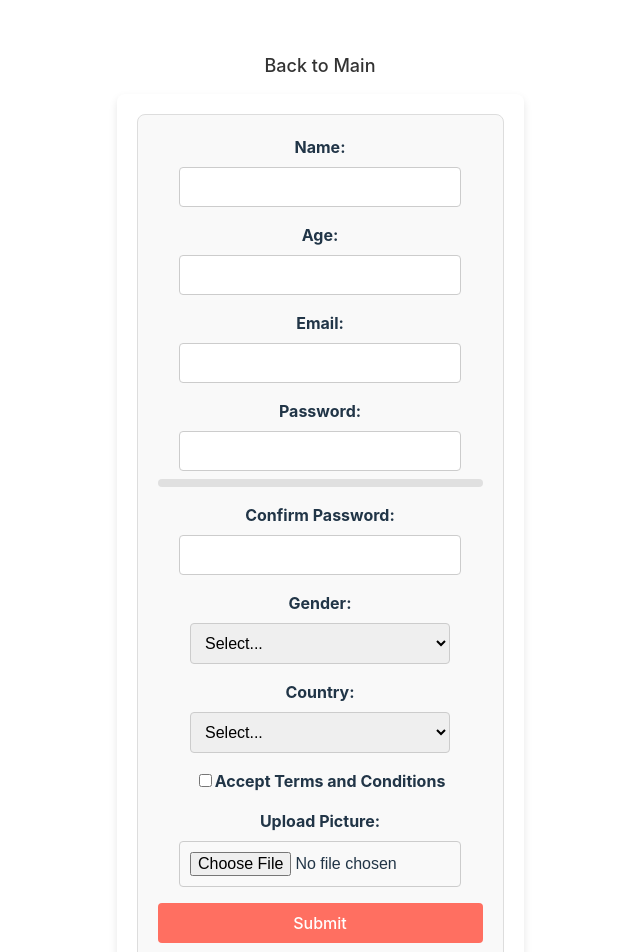
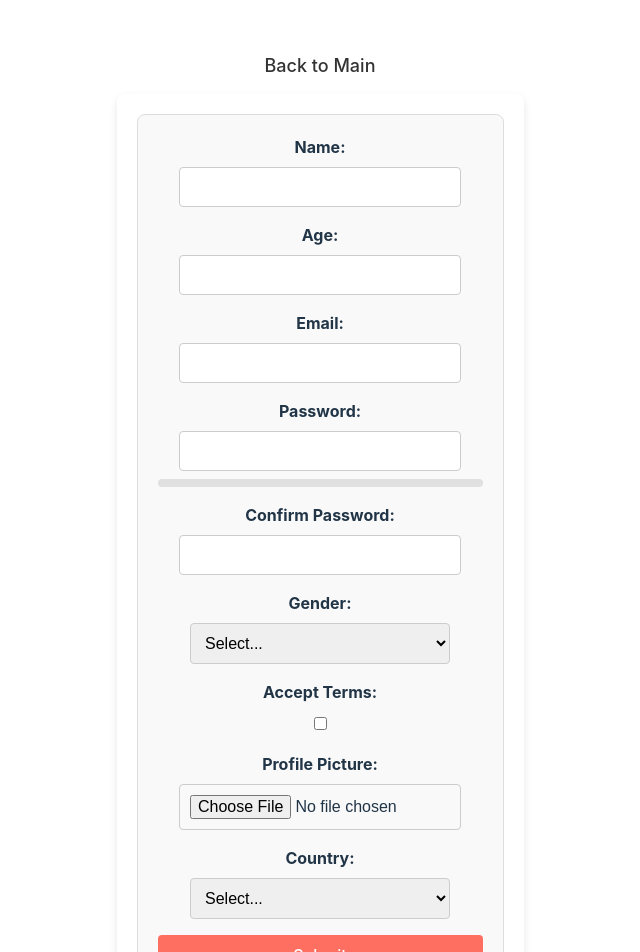
Before and after one commit to PopovaOlha/react-forms, a React (Vite) app: page /uncontrolled in a window 1280 px wide. Shown: the top 952 px of the page, without its empty margins (320-960 px from the left). Built offline with nearby package versions, Linux system fonts and the light colour scheme.

Commit message:
fix: typeScript error with formErrors indexing by updating the type to include dynamic string keys

```diff
--- a/src/components/ControlledForm/ControlledForm.tsx
+++ /dev/null
@@ -1,56 +0,0 @@
-import React from 'react';
-import { useForm } from 'react-hook-form';
-import { useDispatch } from 'react-redux';
-import { updateControlledForm } from '../../features/formSlice';
-import { yupResolver } from '@hookform/resolvers/yup';
-import * as Yup from 'yup';
-import { IFormInputs } from '../../types/interfaces';
-import styles from './ControlledForm.module.css';
-
-const schema = Yup.object().shape({
-  name: Yup.string().required('Name is required'),
-  email: Yup.string().email('Invalid email').required('Email is required'),
-});
-
-const ControlledForm: React.FC = () => {
-  const dispatch = useDispatch();
-  const {
-    register,
-    handleSubmit,
-    formState: { errors },
-  } = useForm<IFormInputs>({
-    resolver: yupResolver(schema),
-  });
-
-  const onSubmit = (data: IFormInputs) => {
-    dispatch(updateControlledForm(data));
-  };
-
-  return (
-    <form className={styles.form} onSubmit={handleSubmit(onSubmit)}>
-      <div className={styles.formGroup}>
-        <label className={styles.label} htmlFor="name">
-          Name:
-        </label>
-        <input className={styles.input} id="name" {...register('name')} />
-        {errors.name && (
-          <p className={styles.errorMessage}>{errors.name.message}</p>
-        )}
-      </div>
-      <div className={styles.formGroup}>
-        <label className={styles.label} htmlFor="email">
-          Email:
-        </label>
-        <input className={styles.input} id="email" {...register('email')} />
-        {errors.email && (
-          <p className={styles.errorMessage}>{errors.email.message}</p>
-        )}
-      </div>
-      <button className={styles.submitButton} type="submit">
-        Submit
-      </button>
-    </form>
-  );
-};
-
-export default ControlledForm;
--- a/src/components/UncontrolledForm/UncontrolledForm.module.css
+++ b/src/components/UncontrolledForm/UncontrolledForm.module.css
@@ -41,7 +41,6 @@
   background-color: #e55a4f;
 }
 
-
 .formGroup {
   margin-bottom: 16px;
 }
--- a/src/components/UncontrolledForm/UncontrolledForm.tsx
+++ b/src/components/UncontrolledForm/UncontrolledForm.tsx
@@ -6,7 +6,7 @@ import { useFormRefs } from '../../utils/refs';
 import { validateField } from '../../utils/validation';
 import { ErrorMessages } from '../../components/ErrorMessages/ErrorMessages';
 import styles from './UncontrolledForm.module.css';
-import { RefKeys } from '../../types/interfaces';
+import { FormErrors } from '../../types/interfaces';
 import { selectCountries } from '../../features/selectors';
 import { passwordStrength } from '../../utils/passwordStrength';
 import {
@@ -14,38 +14,39 @@ import {
   STRENGTH_STRONG,
   STRENGTH_WEAK,
 } from '../../constants/constants';
+import * as Yup from 'yup';
+import { validationSchema } from '../../utils/validationSchema';
 
 const UncontrolledForm: React.FC = () => {
   const dispatch = useDispatch();
   const navigate = useNavigate();
   const refs = useFormRefs();
   const countries = useSelector(selectCountries);
-  const [errors, setErrors] = useState<{ [key: string]: string }>({});
+  const [errors, setErrors] = useState<FormErrors>({});
   const [pictureURL, setPictureURL] = useState<string | null>(null);
   const [passwordStrengthLevel, setPasswordStrengthLevel] = useState<number>(0);
   const [passwordStrengthClass, setPasswordStrengthClass] =
     useState<string>('weak');
 
-  const convertToBase64 = (
-    file: File,
-    callback: (base64String: string) => void,
-  ) => {
-    const reader = new FileReader();
-    reader.onloadend = () => {
-      callback(reader.result as string);
-    };
-    reader.readAsDataURL(file);
-  };
-
+  console.log(pictureURL);
   const handleSubmit = async (e: React.FormEvent) => {
     e.preventDefault();
 
-    const isValid = (Object.keys(refs) as RefKeys[]).every((key) => {
-      validateField(key, refs, setErrors);
-      return !errors[key];
-    });
-
-    if (!isValid) return;
+    try {
+      await validationSchema.validate(
+        {
+          name: refs.name.current?.value,
+          email: refs.email.current?.value,
+          age: refs.age.current?.value,
+          password1: refs.password1.current?.value,
+          password2: refs.password2.current?.value,
+          gender: refs.gender.current?.value,
+          terms: refs.terms.current?.checked,
+          picture: refs.picture.current?.files?.[0],
+          country: refs.country.current?.value,
+        },
+        { abortEarly: false },
+      );
 
       const pictureFile = refs.picture.current?.files?.[0] || null;
       let pictureURL: string | null = null;
@@ -78,6 +79,27 @@ const UncontrolledForm: React.FC = () => {
       });
 
       navigate('/');
+    } catch (err) {
+      if (err instanceof Yup.ValidationError) {
+        const newErrors: FormErrors = {
+          name: '',
+          age: '',
+          email: '',
+          password1: '',
+          password2: '',
+          gender: '',
+          terms: '',
+          picture: '',
+          country: '',
+        };
+        err.inner.forEach((error) => {
+          if (error.path) {
+            newErrors[error.path] = error.message;
+          }
+        });
+        setErrors(newErrors);
+      }
+    }
   };
 
   const handlePasswordChange = () => {
@@ -99,6 +121,7 @@ const UncontrolledForm: React.FC = () => {
     setPasswordStrengthClass(strengthClass);
     validateField('password1', refs, setErrors);
   };
+
   const handleFileChange = () => {
     validateField('picture', refs, setErrors);
     const file = refs.picture.current?.files?.[0] || null;
@@ -107,6 +130,17 @@ const UncontrolledForm: React.FC = () => {
         setPictureURL(base64String);
       });
     }
+  };
+
+  const convertToBase64 = (
+    file: File,
+    callback: (base64String: string) => void,
+  ) => {
+    const reader = new FileReader();
+    reader.onloadend = () => {
+      callback(reader.result as string);
+    };
+    reader.readAsDataURL(file);
   };
 
   return (
@@ -199,9 +233,36 @@ const UncontrolledForm: React.FC = () => {
           <option value="">Select...</option>
           <option value="male">Male</option>
           <option value="female">Female</option>
-          <option value="other">Other</option>
         </select>
         {errors.gender && <ErrorMessages errors={{ gender: errors.gender }} />}
+      </div>
+      <div className={styles.formGroup}>
+        <label className={styles.label} htmlFor="terms">
+          Accept Terms:
+        </label>
+        <input
+          className={styles.checkbox}
+          type="checkbox"
+          id="terms"
+          ref={refs.terms}
+          onChange={() => validateField('terms', refs, setErrors)}
+        />
+        {errors.terms && <ErrorMessages errors={{ terms: errors.terms }} />}
+      </div>
+      <div className={styles.formGroup}>
+        <label className={styles.label} htmlFor="picture">
+          Profile Picture:
+        </label>
+        <input
+          className={styles.input}
+          type="file"
+          id="picture"
+          ref={refs.picture}
+          onChange={handleFileChange}
+        />
+        {errors.picture && (
+          <ErrorMessages errors={{ picture: errors.picture }} />
+        )}
       </div>
       <div className={styles.formGroup}>
         <label className={styles.label} htmlFor="country">
@@ -224,34 +285,6 @@ const UncontrolledForm: React.FC = () => {
           <ErrorMessages errors={{ country: errors.country }} />
         )}
       </div>
-      <div className={styles.formGroup}>
-        <label className={styles.label} htmlFor="terms">
-          <input
-            type="checkbox"
-            id="terms"
-            ref={refs.terms}
-            onChange={() => validateField('terms', refs, setErrors)}
-          />
-          Accept Terms and Conditions
-        </label>
-        {errors.terms && <ErrorMessages errors={{ terms: errors.terms }} />}
-      </div>
-      <div className={styles.formGroup}>
-        <label className={styles.label} htmlFor="picture">
-          Upload Picture:
-        </label>
-        <input
-          className={styles.input}
-          type="file"
-          id="picture"
-          ref={refs.picture}
-          onChange={handleFileChange}
-        />
-        {errors.picture && (
-          <ErrorMessages errors={{ picture: errors.picture }} />
-        )}
-        {pictureURL && <div className={styles.picturePreview}></div>}
-      </div>
       <button className={styles.submitButton} type="submit">
         Submit
       </button>
--- a/src/types/interfaces.ts
+++ b/src/types/interfaces.ts
@@ -36,3 +36,7 @@ export interface FormTileProps {
     pictureURL: string | null;
   };
 }
+
+export type FormErrors = {
+  [key: string]: string | undefined;
+};
--- a/src/utils/validation.ts
+++ b/src/utils/validation.ts
@@ -1,10 +1,11 @@
 import { RefKeys } from '../types/interfaces';
 import { validationRules } from './validationRules';
+import { FormErrors } from '../types/interfaces';
 
 export const validateField = (
   fieldName: RefKeys,
   refs: ReturnType<typeof import('./refs').useFormRefs>,
-  setErrors: React.Dispatch<React.SetStateAction<{ [key: string]: string }>>,
+  setErrors: React.Dispatch<React.SetStateAction<FormErrors>>,
 ) => {
   let value: string | File | null = refs[fieldName].current?.value || '';
 
--- /dev/null
+++ b/src/utils/validationSchema.ts
@@ -0,0 +1,54 @@
+import * as Yup from 'yup';
+
+type FileValue = File;
+
+export const validationSchema = Yup.object({
+  name: Yup.string()
+    .required('Name is required')
+    .matches(/^[A-Z]/, 'Name must start with an uppercase letter'),
+
+  age: Yup.number()
+    .typeError('Age must be a number')
+    .positive('Age must be a positive number')
+    .integer('Age must be an integer')
+    .required('Age is required'),
+
+  email: Yup.string()
+    .email('Invalid email format')
+    .required('Email is required'),
+
+  password1: Yup.string()
+    .required('Password is required')
+    .min(8, 'Password must be at least 8 characters long')
+    .matches(/[A-Z]/, 'Password must contain an uppercase letter')
+    .matches(/[a-z]/, 'Password must contain a lowercase letter')
+    .matches(/[0-9]/, 'Password must contain a number')
+    .matches(/[!@#$%^&*]/, 'Password must contain a special character'),
+
+  password2: Yup.string()
+    .oneOf([Yup.ref('password1')], 'Passwords must match')
+    .required('Password confirmation is required'),
+
+  gender: Yup.string().required('Gender is required'),
+
+  terms: Yup.bool()
+    .oneOf([true], 'You must accept the terms')
+    .required('Terms and conditions must be accepted'),
+
+  picture: Yup.mixed<FileValue>()
+    .required('Profile picture is required')
+    .test('fileSize', 'File is too large', (value) => {
+      if (value instanceof File) {
+        return value.size <= 2000000; // 2 MB
+      }
+      return false;
+    })
+    .test('fileType', 'Unsupported file format', (value) => {
+      if (value instanceof File) {
+        return ['image/jpeg', 'image/png'].includes(value.type);
+      }
+      return false;
+    }),
+
+  country: Yup.string().required('Country is required'),
+});
```
Lines whose indentation alone changed are shown as unchanged.
